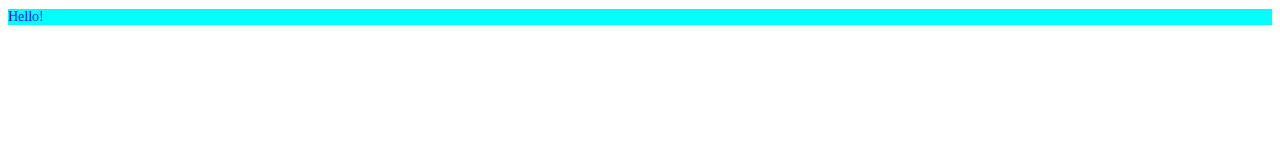
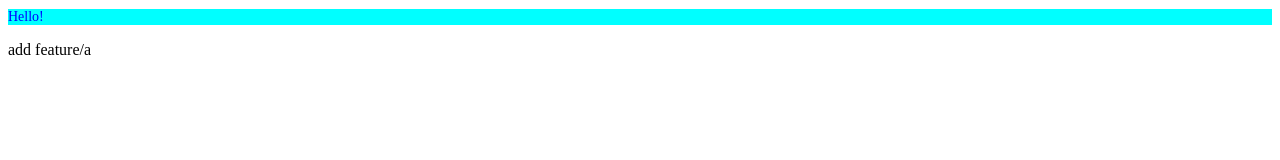
Before and after one commit to Atlas60229/TestProject, a plain HTML site: page index.html in a window 1280 px wide. Drawn offline with Linux system fonts and the light colour scheme.

Commit message:
add some

```diff
--- a/index.html
+++ b/index.html
@@ -9,5 +9,6 @@
 </head>
 <body>
     <h1>Hello!</h1>
+    <p>add feature/a</p>
 </body>
 </html>
```
